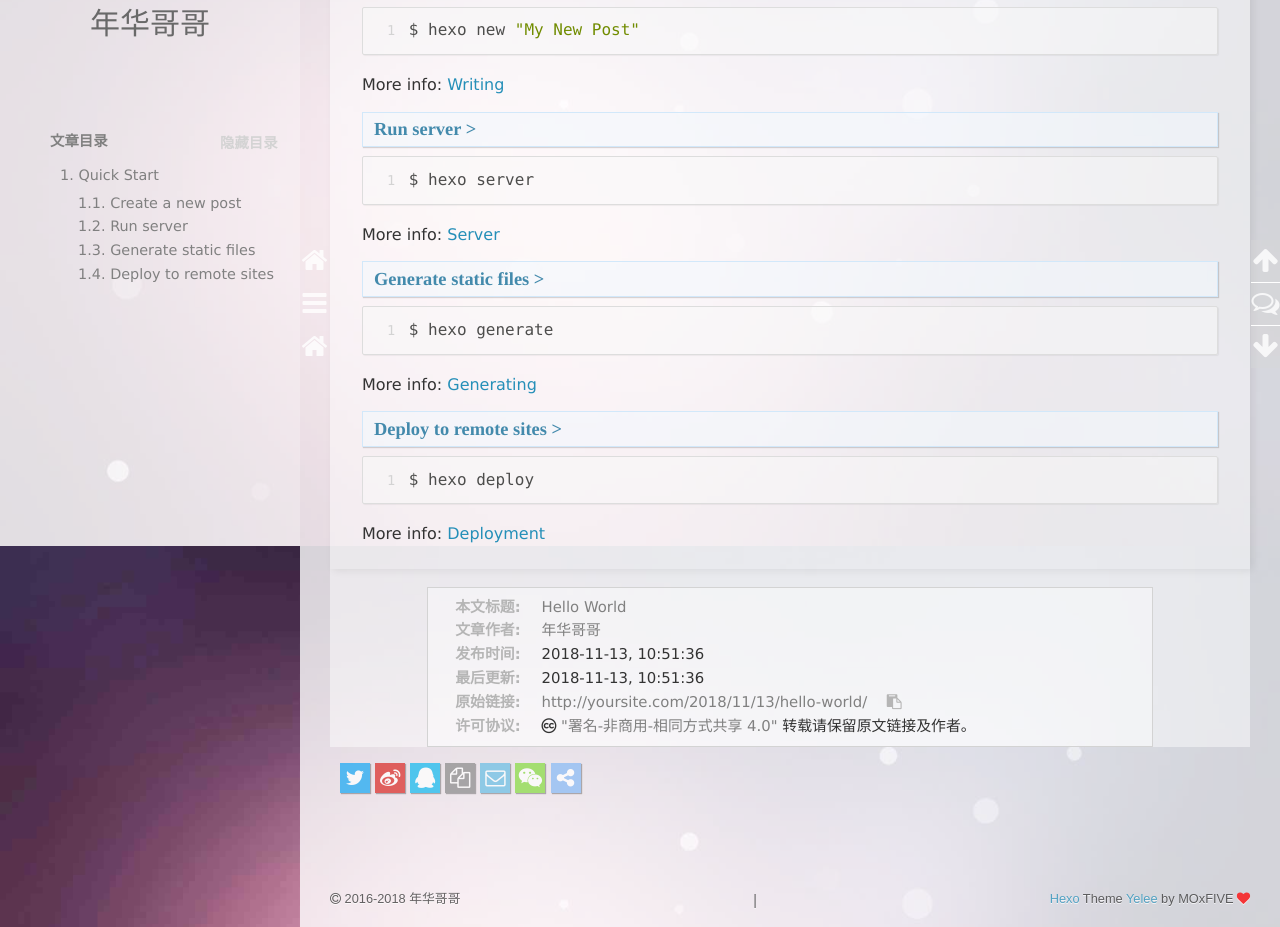
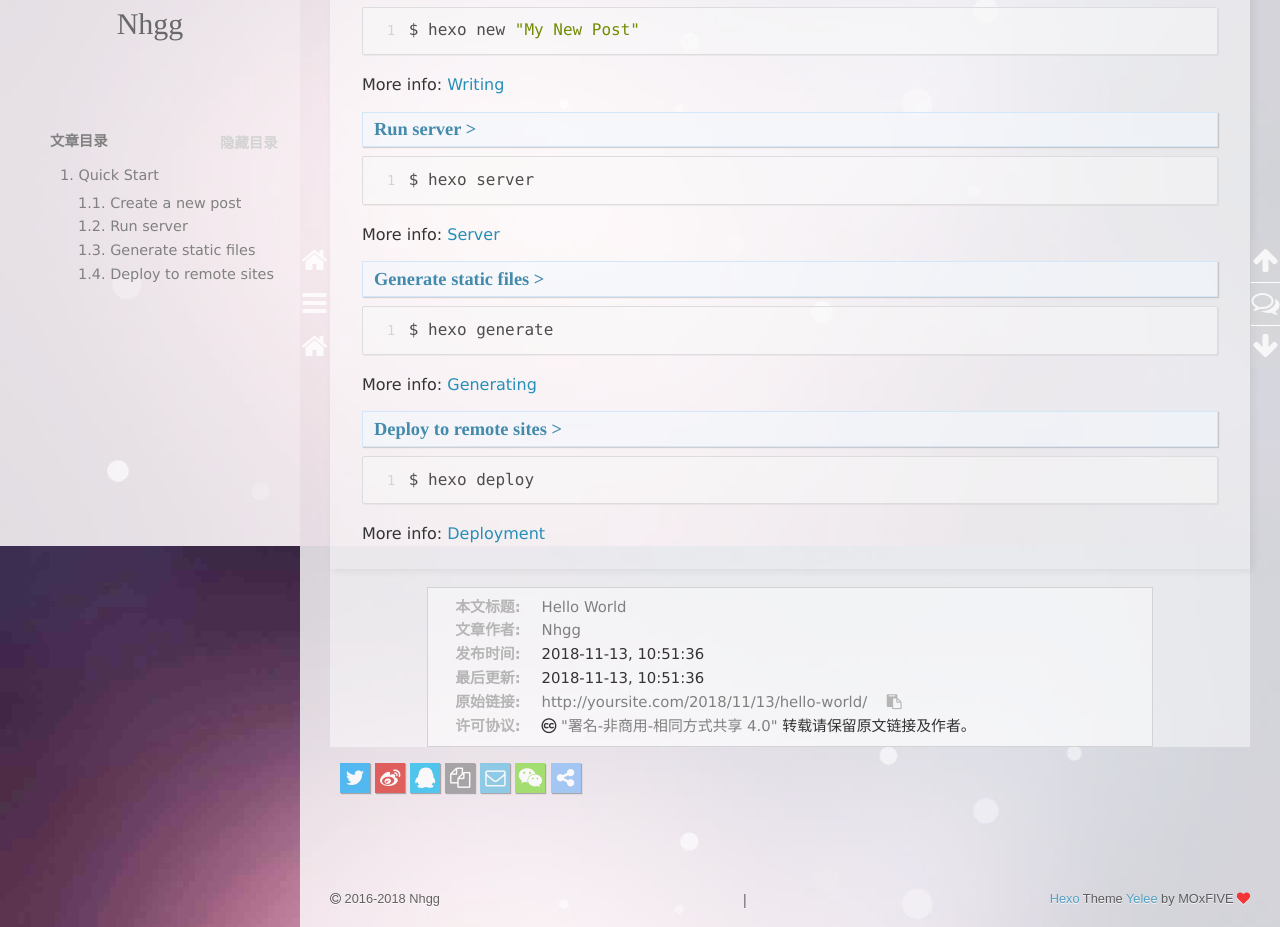
Before and after one commit to liuwenhao6957/liuwenhao6957.github.io, a plain HTML site: page 2018/11/13/hello-world/index.html in a window 1280 px wide. Shown: the part 254-1181 px from the top of the page. Drawn offline with nearby package versions, Linux system fonts and the light colour scheme; some packages are replaced by stand-ins of ours; a script that the page names is missing.

Commit message:
Site updated: 2018-11-13 14:07:47

```diff
--- a/2018/11/13/hello-world/index.html
+++ b/2018/11/13/hello-world/index.html
@@ -11,7 +11,7 @@
 <meta http-equiv="X-UA-Compatible" content="IE=edge, chrome=1">
 <meta name="viewport" content="width=device-width, initial-scale=1, maximum-scale=1, user-scalable=no">
 <meta name="format-detection" content="telephone=no">
-<meta name="author" content="年华哥哥">
+<meta name="author" content="Nhgg">
 
 
 
@@ -100,7 +100,7 @@
             <img src="/img/avatar_1.jpg" class="animated zoomIn">
         </a>
         <hgroup>
-          <h1 class="header-author"><a href="/">年华哥哥</a></h1>
+          <h1 class="header-author"><a href="/">Nhgg</a></h1>
         </hgroup>
 
 
@@ -217,7 +217,7 @@
       <nav id="mobile-nav">
       <div class="overlay">
           <div class="slider-trigger"></div>
-          <h1 class="header-author js-mobile-header hide"><a href="/" title="回到主页">年华哥哥</a></h1>
+          <h1 class="header-author js-mobile-header hide"><a href="/" title="回到主页">Nhgg</a></h1>
       </div>
     <div class="intrude-less">
         <header id="header" class="inner">
@@ -225,7 +225,7 @@
                 <img src="/img/avatar_1.jpg" class="animated zoomIn">
             </a>
             <hgroup>
-              <h1 class="header-author"><a href="/" title="回到主页">年华哥哥</a></h1>
+              <h1 class="header-author"><a href="/" title="回到主页">Nhgg</a></h1>
             </hgroup>
 
             <nav class="header-menu">
@@ -311,12 +311,12 @@
 
     <div class="copyright">
         <p><span>本文标题:</span><a href="/2018/11/13/hello-world/">Hello World</a></p>
-        <p><span>文章作者:</span><a href="/" title="回到主页">年华哥哥</a></p>
+        <p><span>文章作者:</span><a href="/" title="回到主页">Nhgg</a></p>
         <p><span>发布时间:</span>2018-11-13, 10:51:36</p>
         <p><span>最后更新:</span>2018-11-13, 10:51:36</p>
         <p>
             <span>原始链接:</span><a class="post-url" href="/2018/11/13/hello-world/" title="Hello World">http://yoursite.com/2018/11/13/hello-world/</a>
-            <span class="copy-path" data-clipboard-text="原文: http://yoursite.com/2018/11/13/hello-world/　　作者: 年华哥哥" title="点击复制文章链接"><i class="fa fa-clipboard"></i></span>
+            <span class="copy-path" data-clipboard-text="原文: http://yoursite.com/2018/11/13/hello-world/　　作者: Nhgg" title="点击复制文章链接"><i class="fa fa-clipboard"></i></span>
             <script> var clipboard = new Clipboard('.copy-path'); </script>
         </p>
         <p>
@@ -412,7 +412,7 @@
         <div id="footer-info">
             <div class="footer-left">
                 <i class="fa fa-copyright"></i>
-                2016-2018 年华哥哥
+                2016-2018 Nhgg
             </div>
             <div class="footer-right">
                 <a href="http://hexo.io/" target="_blank" title="快速、简洁且高效的博客框架">Hexo</a>  Theme <a href="https://github.com/MOxFIVE/hexo-theme-yelee" target="_blank" title="简而不减 Hexo 双栏博客主题  v3.5">Yelee</a> by MOxFIVE <i class="fa fa-heart animated infinite pulse"></i>
```
Also changed, not shown: archives/2018/11/index.html (+5 -5 lines), archives/2018/index.html (+5 -5 lines), archives/index.html (+5 -5 lines), index.html (+5 -5 lines).
